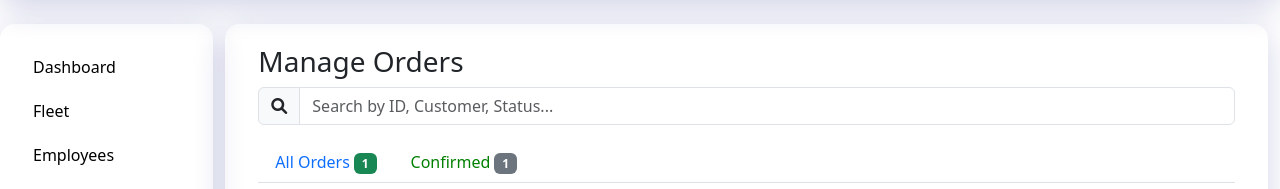
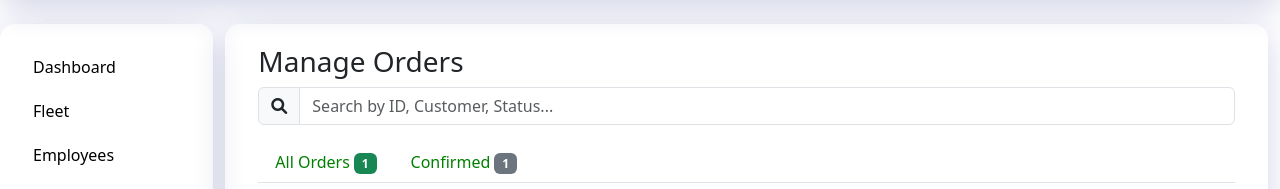
Before and after one commit to Stephen-Austine/-WellsFlow-Green-Wells-, a Python web app: template greenwells_wellsflow/templates/fleet/fleet_extend/orders/manageorders.html in a window 1280 px wide. Shown: the part 58-247 px from the top of the page. Run offline with Jinja, Linux system fonts and the light colour scheme; the template is opened without the code that fills it: most values are stand-ins (such as "Sample title", 1, 10 or a date in 2020).

Commit message:
some few changes

```diff
--- a/greenwells_wellsflow/templates/fleet/fleet_extend/orders/manageorders.html
+++ b/greenwells_wellsflow/templates/fleet/fleet_extend/orders/manageorders.html
@@ -21,7 +21,7 @@
   <!-- Status Navbar -->
   <ul class="nav nav-tabs mb-3">
     <li class="nav-item">
-      <a class="nav-link {% if not current_filter %}active{% endif %}" href="{{ url_for('ordersmanage') }}">
+      <a class="nav-link {% if not current_filter %}active{% endif %}" href="{{ url_for('ordersmanage') }}" style="color: green;">
         All Orders
         <span class="badge bg-success">{{ total_orders }}</span>
       </a>
```
Also changed, not shown: greenwells_wellsflow/instance/shopfleet.db.
